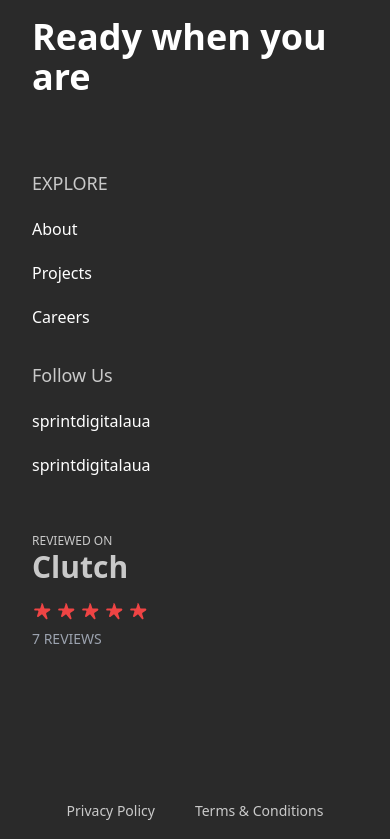
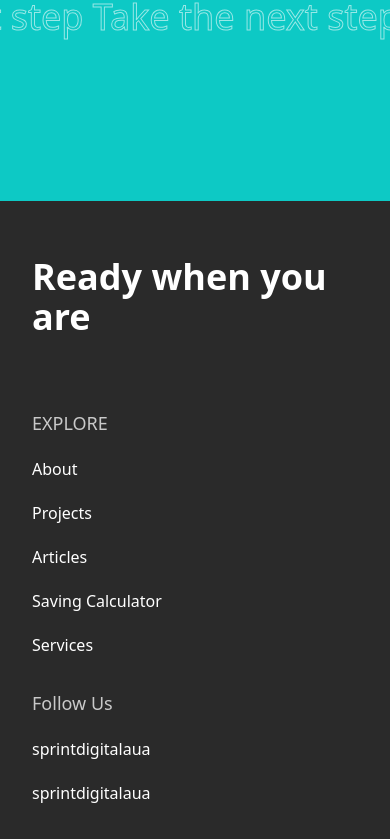
Before and after one commit to s-jamwal/sprint_react_main_project, a React (Create React App) app: page /about in a window 390 px wide. Shown: the part 5346-6185 px from the top of the page. Built offline with nearby package versions, Linux system fonts and the light colour scheme.

Commit message:
fourthCommit

```diff
--- a/src/About.jsx
+++ b/src/About.jsx
@@ -8,7 +8,7 @@ import Digc from './assets/digc.png';
 import ScrollingText from './ScrollingText';
 import AboutImage from './AboutImage';
 import curveBg from './assets/serviceCurveImage1.svg';
-
+import RotatingCircle from './service_Circles_animation.jsx';
 
 const About = () => {
   useEffect(() => {
@@ -143,7 +143,7 @@ const About = () => {
           </div>
         </div>
         <div className='pt-10 md:pt-40 pl-10 md:pl-20 pb-8'>
-
+          <RotatingCircle />
         </div>
       </div>
       <div className="bg-[#0DC9C5] text-white text-center py-16">
--- a/src/App.jsx
+++ b/src/App.jsx
@@ -1,5 +1,6 @@
 import React from 'react';
 import { BrowserRouter as Router, Route, Routes, useLocation } from 'react-router-dom';
+import ScrollToTop from './ScrollToTop';
 import Nav from './Nav';
 import About from './About';
 import Services from './Services';
@@ -15,6 +16,7 @@ const App = () => {
   return (
     <>
       <Nav />
+      <ScrollToTop/>
       <Routes>
         <Route path="/" element={<Home />} />
         <Route path="/about" element={<About />} />
--- a/src/Footer.jsx
+++ b/src/Footer.jsx
@@ -1,5 +1,6 @@
 import React from 'react';
 import './index.css';
+import { Link, useLocation } from 'react-router-dom';
 
 const Footer = () => {
     return (
@@ -17,9 +18,16 @@ const Footer = () => {
                             <div className="explore flex flex-col space-y-5">
                                 <h2 className="text-lg text-white opacity-75">EXPLORE</h2>
                                 <ul className="flex-col space-y-5">
-                                    <li>About</li>
-                                    <li>Projects</li>
-                                    <li>Careers</li>
+                                <li><Link to="/about">About</Link></li>
+
+                                <li><Link to="/projects">Projects</Link></li>
+
+                                <li><Link to="/articles">Articles</Link></li>
+
+                                <li><Link to="/savingcalculator">Saving Calculator</Link></li>
+
+                                <li><Link to="/Services">Services</Link></li>
+
                                 </ul>
                             </div>
                             <div className="explore flex flex-col space-y-5 pt-8 m-0">
--- /dev/null
+++ b/src/ScrollToTop.jsx
@@ -0,0 +1,14 @@
+import { useEffect } from 'react';
+import { useLocation } from 'react-router-dom';
+
+const ScrollToTop = () => {
+  const { pathname } = useLocation();
+
+  useEffect(() => {
+    window.scrollTo(0, 0);
+  }, [pathname]);
+
+  return null;
+};
+
+export default ScrollToTop;
--- a/src/Section1.jsx
+++ b/src/Section1.jsx
@@ -10,11 +10,11 @@ const Section1 =()=> {
                 <div className="ml-4 mt-10 sm:ml-10 sm:mt-20 custom_opacity_h1">
                     <h1 className="text-4xl sm:text-6xl md:text-7xl lg:text-9xl font-bold space-x-2 sm:space-x-4 md:space-x-8 fade-in translate-y-16">
                         <span className="text-[#0DC9C5] custom_opacity_span_h1">Unique</span>
-                        <span className="text-white">Problems?</span>
+                        <span className="text-white">Problems<span className='pl-2'>?</span></span>
                     </h1>
                     <h1 className="text-4xl sm:text-6xl md:text-7xl lg:text-9xl font-bold space-x-2 sm:space-x-4 md:space-x-8 fade-in-delay -translate-y-16">
                         <span className="text-white">Unique</span>
-                        <span className="text-[#0DC9C5] opacity-0 custom_opacity_span_h1">Solutions.</span>
+                        <span className="text-[#0DC9C5] opacity-0 custom_opacity_span_h1">Solutions<span className='pl-2'>.</span></span>
                     </h1>
                 </div>
                 <div className="grid grid-cols-1 sm:grid-cols-2">
--- a/src/Section3.jsx
+++ b/src/Section3.jsx
@@ -19,20 +19,20 @@ const Section3 = () => {
                     <div className="relative flex justify-center items-center" data-aos="zoom-out" data-aos-delay="100" data-aos-duration="1000">
                         <img
                             src={phonearrowleft}
-                            className="absolute left-8 bottom-16 h-6 sm:h-8 md:h-10 lg:h-12 xl:h-16 transform -translate-y-6 sm:-translate-y-8 md:-translate-y-10 lg:-translate-y-12 xl:-translate-y-16"
+                            className="absolute left-24 bottom-44 h-6 sm:h-8 md:h-10 lg:h-12 xl:h-16 transform -translate-y-6 sm:-translate-y-8 md:-translate-y-10 lg:-translate-y-12 xl:-translate-y-16"
                             data-aos="fade-right"
                             data-aos-duration="500"
                             data-aos-delay="200"
                         />
                         <div className="relative">
-                            <img src={phone} className="h-60 sm:h-72 md:h-96 lg:h-[40rem] xl:h-[50rem]" />
+                            <img src={phone} className="h-60 sm:h-72 md:h-80 lg:h-[35rem] xl:h-[45rem]" />
                         </div>
                         <img
                             src={phonearrowright}
-                            className="absolute right-8 top-8 h-6 sm:h-8 md:h-10 lg:h-12 xl:h-16 transform translate-y-6 sm:translate-y-8 md:translate-y-10 lg:translate-y-12 xl:translate-y-16"
+                            className="absolute right-28 top-40 h-6 sm:h-8 md:h-10 lg:h-12 xl:h-16 transform translate-y-6 sm:translate-y-8 md:translate-y-10 lg:translate-y-12 xl:translate-y-16"
                             data-aos="fade-left"
                             data-aos-duration="500"
-                            data-aos-delay="200"
+
                         />
                     </div>
 
--- a/src/Section4.jsx
+++ b/src/Section4.jsx
@@ -15,7 +15,7 @@ const Section4 = () => {
             <h2 className="text-lg font-semibold text-gray-600 ml-20 mb-5">
                 SOME OF THE APIS WE WORK WITH
             </h2>
-            <div className="flex flex-wrap  ml-20 items-center" data-aos='fade-up' fade-duration='1000'>
+            <div className="flex flex-wrap  ml-20 items-center space-x-16" data-aos='fade-up' fade-duration='1000'>
                 <img src={apia} alt="Shopify" className="w-24 m-4" />
                 <img src={apib} alt="Stripe" className="w-24 m-4" />
                 <img src={apic} alt="Workflow Max" className="w-24 m-4" />
```
